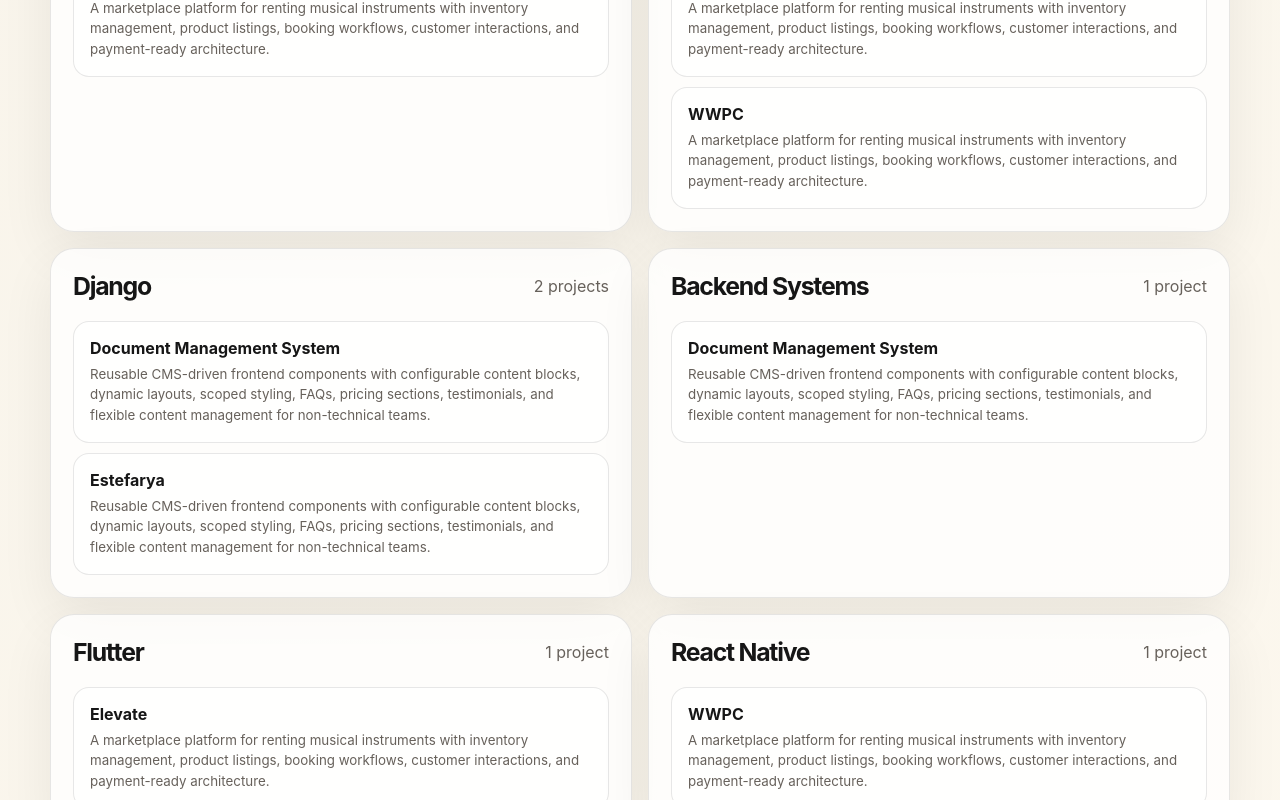
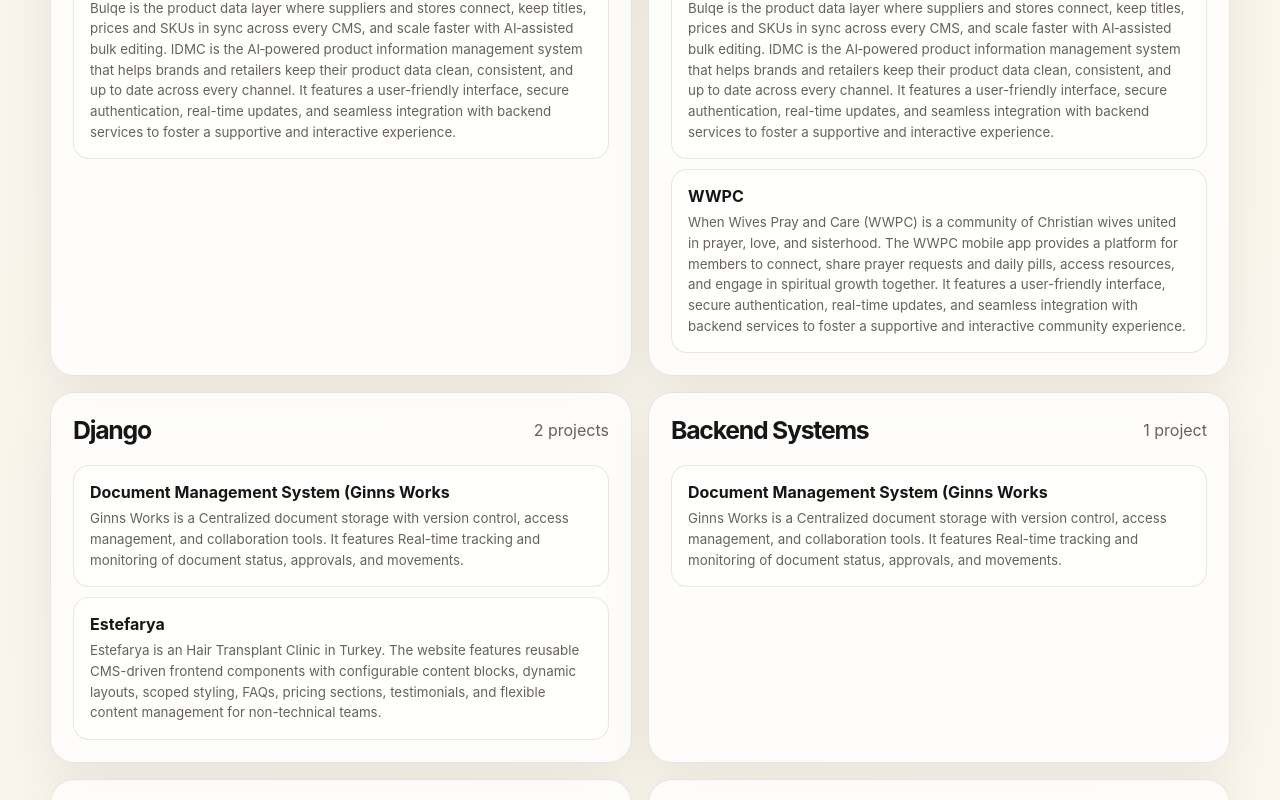
Before and after one commit to viqtoh/Portfolio, a React (Vite) app: page / in a window 1280 px wide. Shown: the part 1440-2240 px from the top of the page. Built offline with nearby package versions, Linux system fonts and the light colour scheme.

Commit message:
Added Project summary

```diff
--- a/src/components/ProjectViewer.tsx
+++ b/src/components/ProjectViewer.tsx
@@ -1,5 +1,5 @@
 import { CSSProperties, useEffect, useMemo, useRef, useState } from 'react';
-import { PortfolioSection, ProjectData, ViewerMode } from '../types';
+import { PortfolioSection, ProjectData, SuperViewerMode, ViewerMode } from '../types';
 import { MediaAsset } from './MediaAsset';
 import { ProjectMediaGallery } from './ProjectMediaGallery';
 
@@ -16,9 +16,8 @@
   cinema: 'Cinema strip',
 };
 
-const modeLabels2: Record<ViewerMode, string> = {
+const modeLabels2: Record<SuperViewerMode, string> = {
   book: 'Carousel',
-  deck: 'Card deck',
   orbit: 'Orbit map',
   cinema: 'Cinema strip',
 };
@@ -107,7 +106,7 @@
       </div>
 
       {isMobile ? <div className="viewer-tabs" role="tablist" aria-label="Project viewer modes">
-        {(Object.keys(modeLabels2) as ViewerMode[]).map((viewerMode) => (
+        {(Object.keys(modeLabels2) as SuperViewerMode[]).map((viewerMode) => (
           <button
             key={viewerMode}
             type="button"
@@ -645,9 +644,9 @@
             <span key={`${project.projectTitle}-${section}`}>{section}</span>
           ))}
         </div>
-        <a className="project-link" href={project.link} target="_blank" rel="noreferrer">
+        {project.link &&<a className="project-link" href={project.link} target="_blank" rel="noreferrer">
           Open project
-        </a>
+        </a>}
       </div>
     </div>
   );
--- a/src/data/portfolio.json
+++ b/src/data/portfolio.json
@@ -39,10 +39,10 @@
   "projects": [
 
     {
-      "projectTitle": "Document Management System",
+      "projectTitle": "Document Management System (Ginns Works",
       "sections": ["Django", "Pyantic", "Django Ninja","Backend Systems"],
       "link": "https://dms-api.apps.ginnsltd.com/v1/docs",
-      "summary": "Reusable CMS-driven frontend components with configurable content blocks, dynamic layouts, scoped styling, FAQs, pricing sections, testimonials, and flexible content management for non-technical teams.",
+      "summary": "Ginns Works is a Centralized document storage with version control, access management, and collaboration tools. It features Real-time tracking and monitoring of document status, approvals, and movements.",
       "year": "2024",
       "assets": [
         {
@@ -76,7 +76,7 @@
       "projectTitle": "Estefarya",
       "sections": ["Django", "Django CMS"],
       "link": "https://estefarya.com/en/",
-      "summary": "Reusable CMS-driven frontend components with configurable content blocks, dynamic layouts, scoped styling, FAQs, pricing sections, testimonials, and flexible content management for non-technical teams.",
+      "summary": "Estefarya is an Hair Transplant Clinic in Turkey. The website features reusable CMS-driven frontend components with configurable content blocks, dynamic layouts, scoped styling, FAQs, pricing sections, testimonials, and flexible content management for non-technical teams.",
       "year": "2025",
       "assets": [
         {
@@ -106,7 +106,7 @@
       "projectTitle": "Bulqe/IDMC",
       "sections": ["ReactJS", "TypeScript"],
       "link": "https://app.idmc.ai/",
-      "summary": "A marketplace platform for renting musical instruments with inventory management, product listings, booking workflows, customer interactions, and payment-ready architecture.",
+      "summary": "Bulqe is the product data layer where suppliers and stores connect, keep titles, prices and SKUs in sync across every CMS, and scale faster with AI‑assisted bulk editing. IDMC is the AI‑powered product information management system that helps brands and retailers keep their product data clean, consistent, and up to date across every channel. It features a user-friendly interface, secure authentication, real-time updates, and seamless integration with backend services to foster a supportive and interactive experience.",
       "year": "2026",
       "assets": [
         {
@@ -130,7 +130,7 @@
       "projectTitle": "WWPC",
       "sections": ["React Native", "TypeScript"],
       "link": "",
-      "summary": "A marketplace platform for renting musical instruments with inventory management, product listings, booking workflows, customer interactions, and payment-ready architecture.",
+      "summary": "When Wives Pray and Care (WWPC) is a community of Christian wives united in prayer, love, and sisterhood. The WWPC mobile app provides a platform for members to connect, share prayer requests and daily pills, access resources, and engage in spiritual growth together. It features a user-friendly interface, secure authentication, real-time updates, and seamless integration with backend services to foster a supportive and interactive community experience.",
       "year": "2025",
       "assets": [
         {
@@ -170,7 +170,7 @@
       "projectTitle": "Elevate",
       "sections": ["Flutter"],
       "link": "",
-      "summary": "A marketplace platform for renting musical instruments with inventory management, product listings, booking workflows, customer interactions, and payment-ready architecture.",
+      "summary": "A mobile application for financial management and loan services, featuring user-friendly interfaces, secure authentication, real-time data synchronization, and seamless integration with backend APIs for a smooth user experience. made for Elevate Alliance LTD a Nigerian microfinance bank focused on providing accessible financial solutions to individuals and businesses within Ondo State, Nigeria. manages loan applications, repayments, and financial tracking, and provides an investment platform.",
       "year": "2024",
       "assets": [
         {
--- a/src/styles.css
+++ b/src/styles.css
@@ -1964,9 +1964,16 @@
     height: 42px;
   }
 }
-
+@media (min-width: 769px) {
+  .cinema-screen .media-asset {
+    max-height: calc(100vh - 300px) !important;
+  }
+}
 
 @media (max-width: 768px) {
+  .cinema-screen .media-asset {
+    max-height: calc(100vh - 500px) !important;
+  }
   .gallery-grid {
     display: flex;
     flex-direction: column;
@@ -1979,3 +1986,6 @@
     position: static;
 }
 }
+.project-tags{
+  height: fit-content;
+}
--- a/src/types.ts
+++ b/src/types.ts
@@ -52,3 +52,5 @@
 }
 
 export type ViewerMode = 'book' | 'deck' | 'orbit' | 'cinema';
+
+export type SuperViewerMode = Exclude<ViewerMode, 'deck'>;
```
